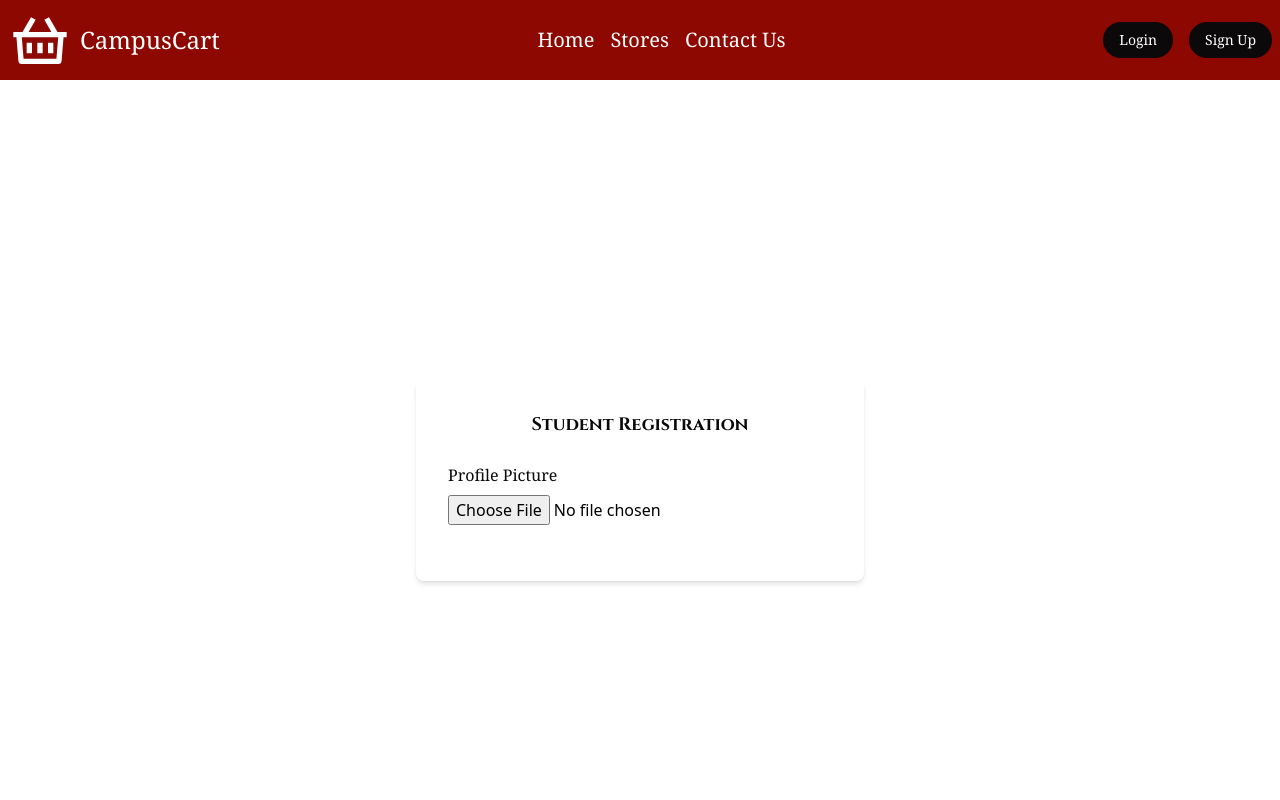
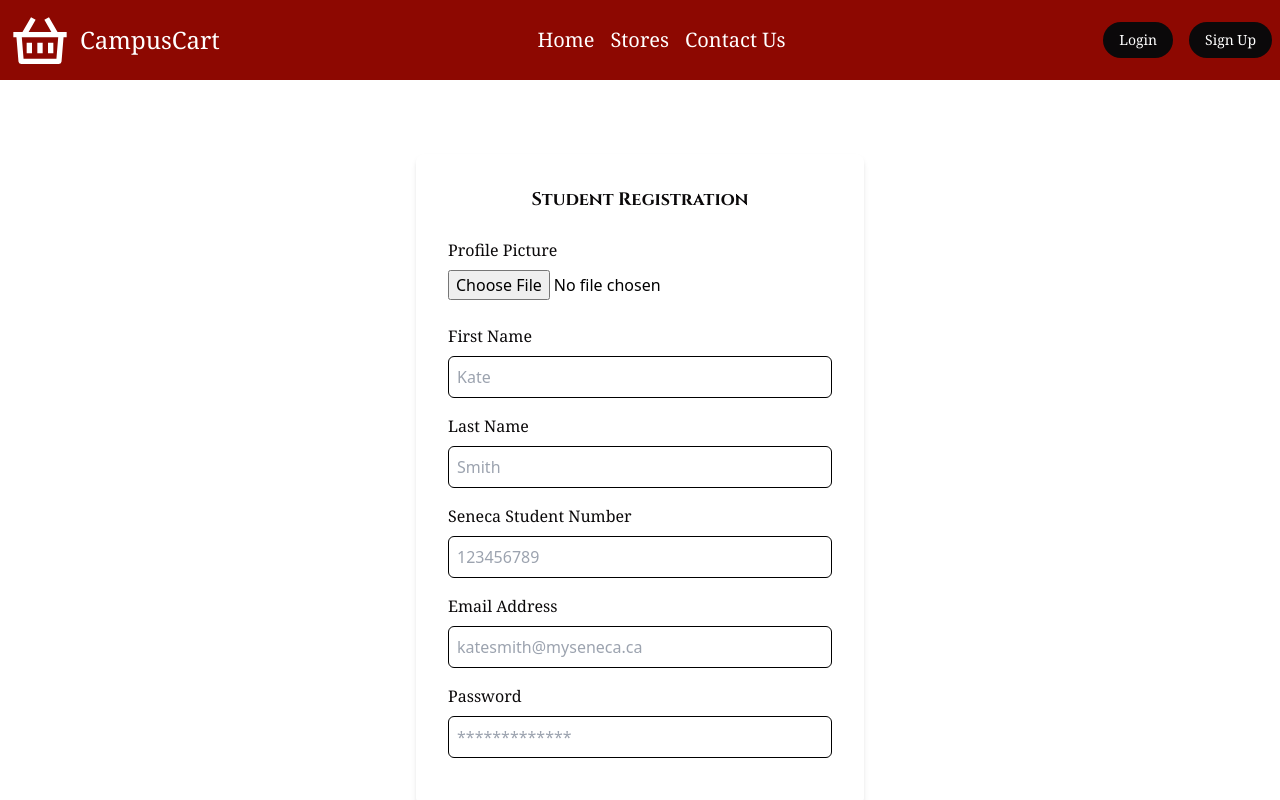
Before and after one commit to hamitsehjal/CampusCart-FRONTEND, a Next.js app: page /user-register in a window 1280 px wide. Shown: the top 800 px of the page. Built offline with nearby package versions, Linux system fonts and the light colour scheme.

Commit message:
Added Registration Input Fields

```diff
--- a/src/pages/user-register.jsx
+++ b/src/pages/user-register.jsx
@@ -1,10 +1,12 @@
 // This is the User-Registration of CampusCart
 import { useState } from "react";
+
 export default function UserRegister() {
   const [formData, setFormData] = useState({
-    fullName: "",
-    studentNumber: "",
-    email: "",
+    firstName: "",
+    lastName: "",
+    studentId: "",
+    emailAddress: "",
     password: "",
     profilePicture: null,
   });
@@ -15,14 +17,12 @@ export default function UserRegister() {
       profilePicture: file,
     });
   };
-
   const removeProfilePicture = () => {
     setFormData({
       ...formData,
       profilePicture: null,
     });
   };
-
   return (
     <div className="flex justify-center items-center h-screen bg-campus-background">
       <div className="w-full max-w-md bg-white p-8 rounded-lg shadow-md">
@@ -33,7 +33,6 @@ export default function UserRegister() {
           <label className="block text-campus-text font-medium font-noto_serif mb-2">
             Profile Picture
           </label>
-
           {formData.profilePicture && (
             <div className="mt-5 text-center">
               {/*Display Profile Picture*/}
@@ -62,6 +61,73 @@ export default function UserRegister() {
             className="mb-2"
           />
         </div>
+        {/* Student First Name */}
+        <div className="mb-4">
+          <label className="block text-campus-text font-noto_serif font-medium mb-2">
+            First Name
+          </label>
+          <input
+            type="text"
+            name="firstName"
+            placeholder="Kate"
+            className="border border-black rounded-md p-2 w-full"
+            value={formData.firstName}
+          />
+        </div>
+
+        {/* Student Last Name */}
+        <div className="mb-4">
+          <label className="block text-campus-text font-noto_serif font-medium mb-2">
+            Last Name
+          </label>
+          <input
+            type="text"
+            name="lastName"
+            placeholder="Smith"
+            className="border border-black rounded-md p-2 w-full"
+            value={formData.lastName}
+          />
+        </div>
+        {/* Student Number */}
+        <div className="mb-4">
+          <label className="block text-campus-text font-noto_serif font-medium mb-2">
+            Seneca Student Number
+          </label>
+          <input
+            type="text"
+            name="studentId"
+            placeholder="123456789"
+            className="border border-black rounded-md p-2 w-full"
+            value={formData.studentId}
+          />
+        </div>
+        {/* Student Email */}
+        <div className="mb-4">
+          <label className="block text-campus-text font-noto_serif font-medium mb-2">
+            Email Address
+          </label>
+          <input
+            type="email"
+            name="emailAddress"
+            placeholder="katesmith@myseneca.ca"
+            className="border border-black rounded-md p-2 w-full"
+            value={formData.emailAddress}
+          />
+        </div>
+
+        {/* Student Password */}
+        <div className="mb-4">
+          <label className="block text-campus-text font-noto_serif font-medium mb-2">
+            Password
+          </label>
+          <input
+            type="password"
+            name="password"
+            placeholder="*************"
+            className="border border-black rounded-md p-2 w-full"
+            value={formData.password}
+          />
+        </div>
       </div>
     </div>
   );
```
